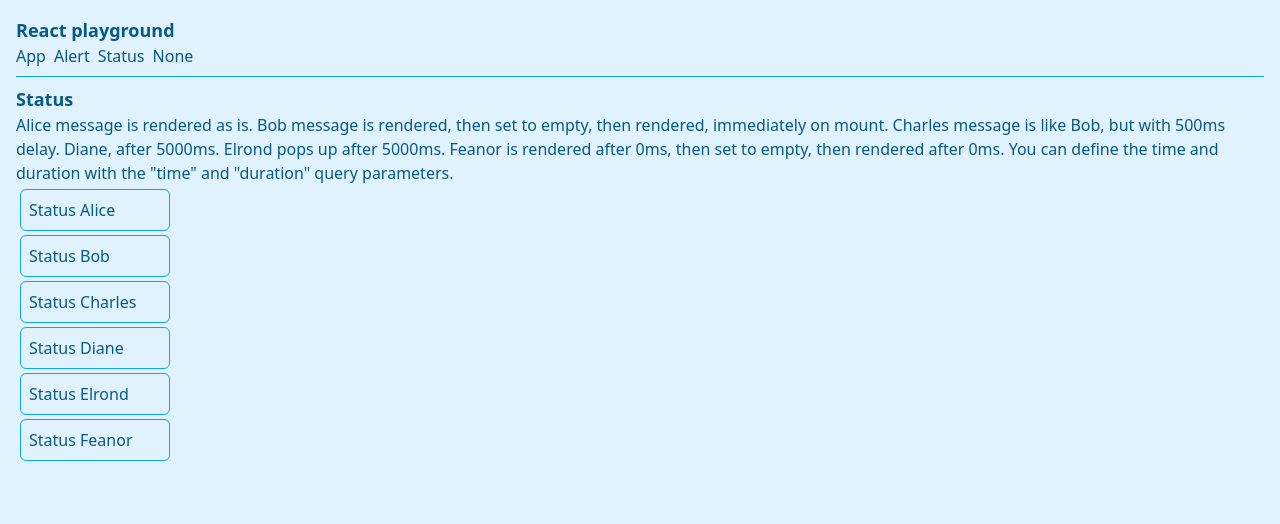
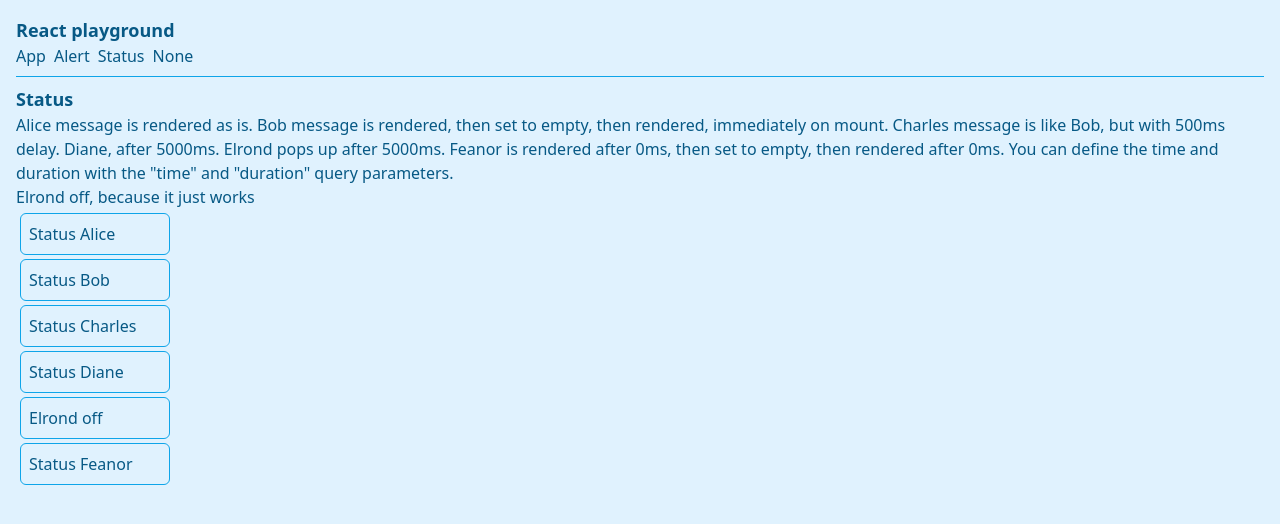
Before and after one commit to luismartinezs/react-playground, a React (Vite) app: page /status in a window 1280 px wide. Shown: the top 524 px of the page. Built offline with nearby package versions, Linux system fonts and the light colour scheme.

Commit message:
feat: elrond off

```diff
--- a/src/components/StatusOnLoad/StatusOnLoad.tsx
+++ b/src/components/StatusOnLoad/StatusOnLoad.tsx
@@ -75,6 +75,7 @@ const StatusOnLoad = () => {
         Feanor is rendered after {initTime}ms, then set to empty, then rendered after {duration}ms. You can define the
         time and duration with the "time" and "duration" query parameters.
       </p>
+      <p>Elrond off, because it just works</p>
       <div>
         <MsgBox>
           <div role="status" aria-live="polite">
@@ -98,7 +99,7 @@ const StatusOnLoad = () => {
         </MsgBox>
         <MsgBox>
           <div role="status" aria-live="polite">
-            {elrond}
+            Elrond off
           </div>
         </MsgBox>
         <MsgBox>
```
